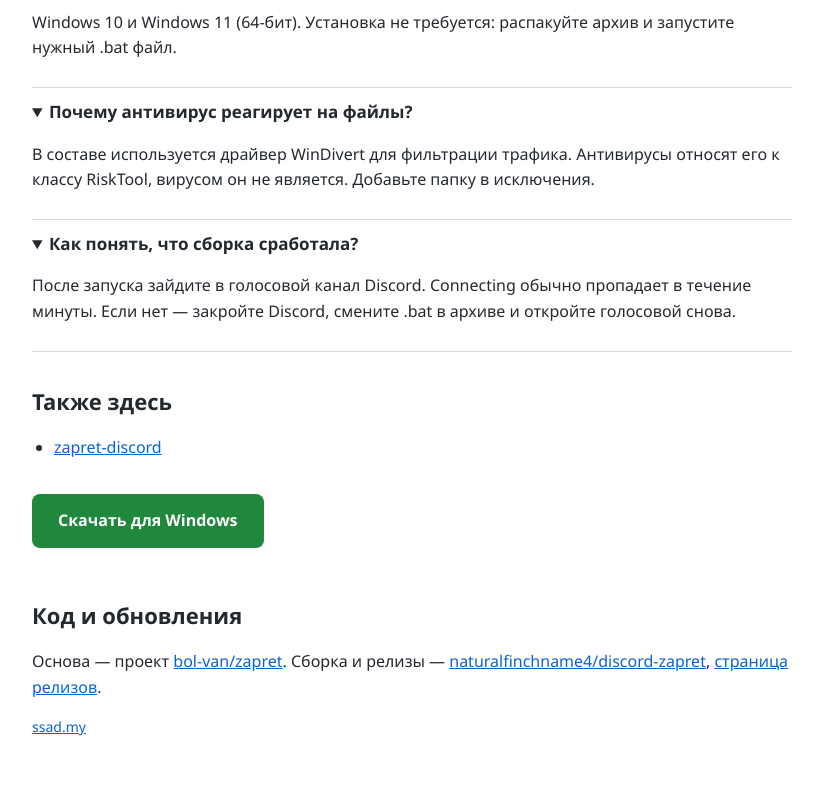
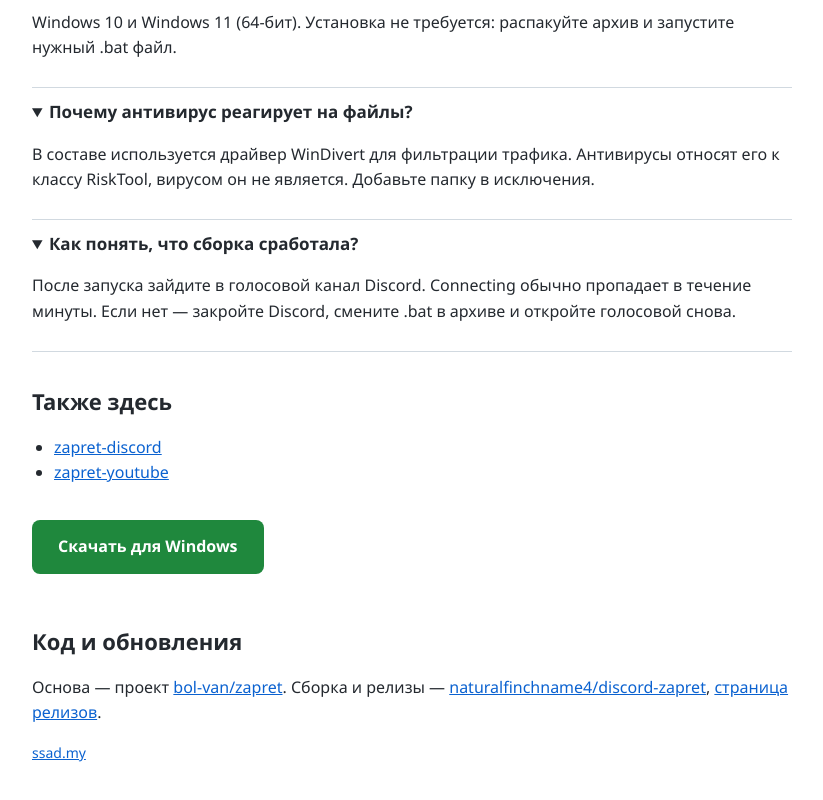
Before and after one commit to naturalfinchname4/discord-zapret, a plain HTML site: page docs/index.html in a window 1280 px wide. Shown: the part 1558-2358 px from the top of the page, without its empty margins (228-1051 px from the left). Drawn offline with Linux system fonts and the light colour scheme.

Commit message:
Update docs

```diff
--- a/docs/index.html
+++ b/docs/index.html
@@ -90,6 +90,7 @@
   <h2>Также здесь</h2>
   <ul>
     <li><a href="https://github.com/naturalfinchname4/zapret-discord">zapret-discord</a></li>
+    <li><a href="https://github.com/naturalfinchname4/zapret-youtube">zapret-youtube</a></li>
   </ul>
 
 
```
